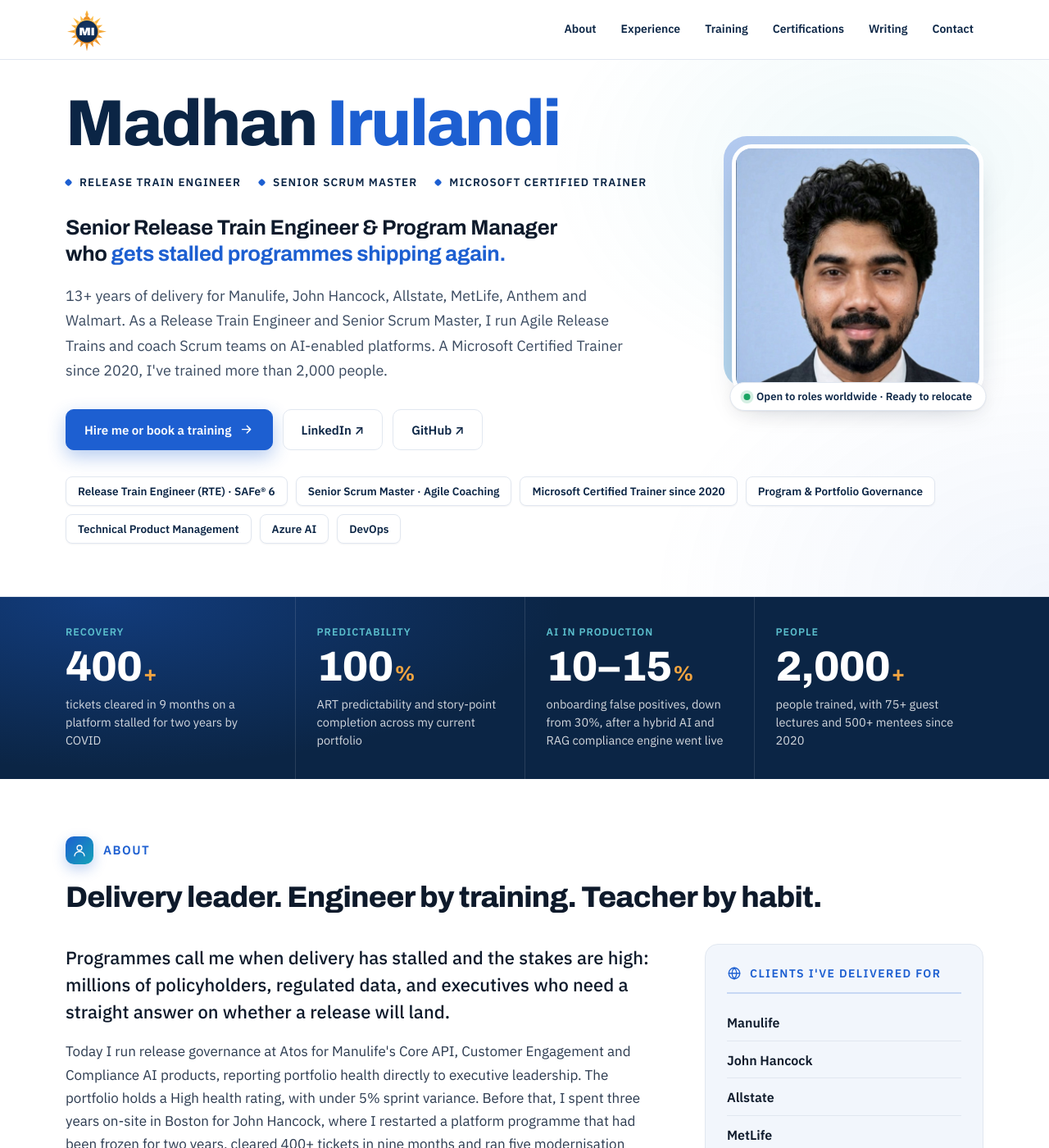
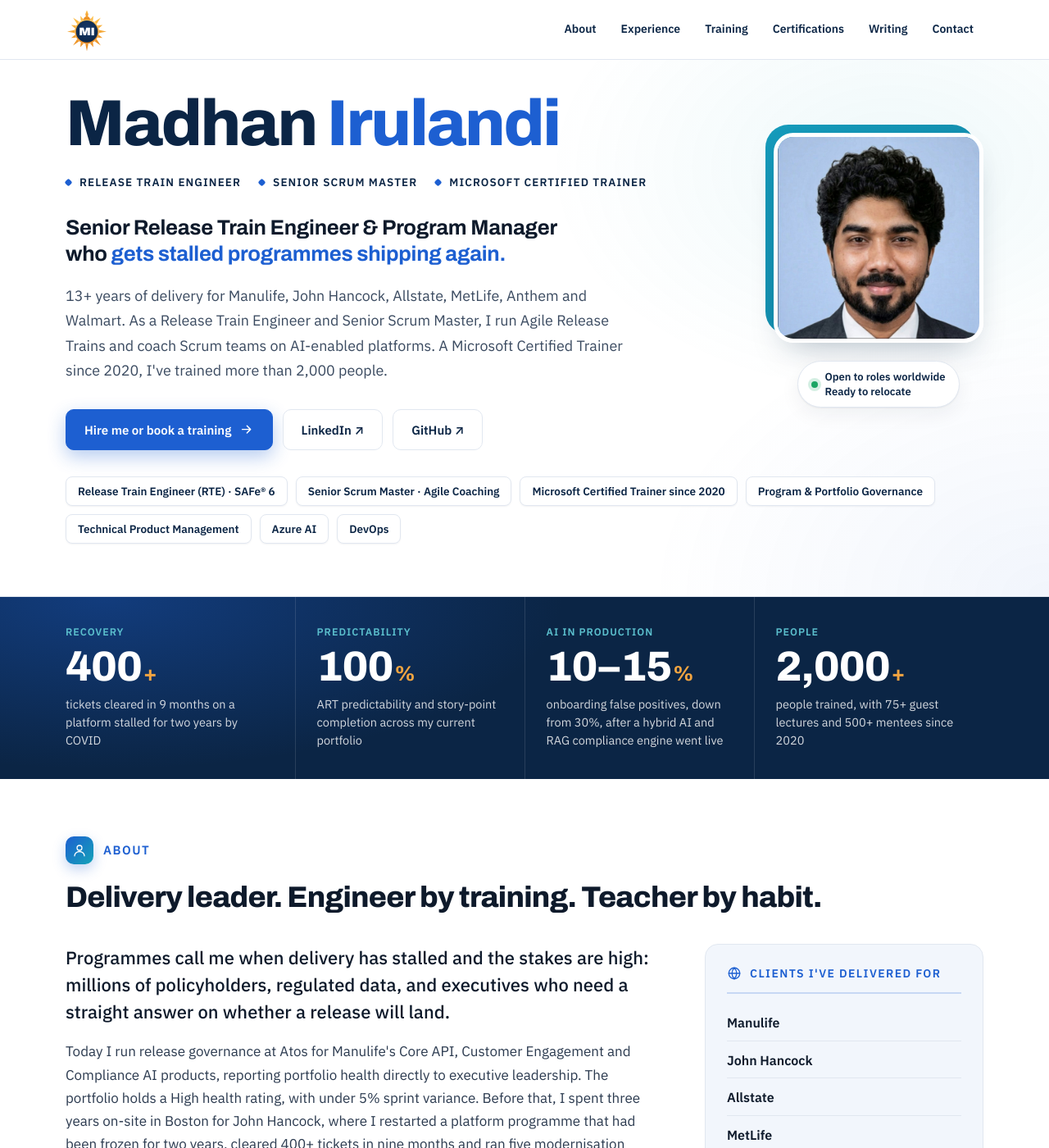
Before and after one commit to Madhan-I/Madhan-I.github.io, a Jekyll site: the page built from index.html, in a window 1280 px wide and 1400 px high. Shown: the whole window at 82% size. Built offline with Jekyll 4.4.1, drawn with Linux system fonts in a browser that asks for light colours.

Commit message:
Compact photo (270px), teal backing, status label below the photo
Co-Authored-By: Claude Opus 5.5 <noreply@anthropic.com>
Claude-Session: https://claude.ai/code/session_01MFRrTt7LBDdX57m85KHNGp

```diff
--- a/assets/css/style.css
+++ b/assets/css/style.css
@@ -394,6 +394,14 @@ nav .wrap { padding-block: 10px; }
   .portrait figcaption .st { text-align: left; }
 }
 
-/* Photo frame: white border, soft tinted backing that matches the page's light blues */
-.portrait::before { background: linear-gradient(135deg, color-mix(in srgb, var(--brand) 34%, #FFFFFF), color-mix(in srgb, var(--brand-2) 30%, #FFFFFF)); opacity: 1; }
+/* Photo frame: compact size, teal backing, status label sits below the photo */
+@media (min-width: 861px) {
+  .hero.has-photo { grid-template-columns: minmax(0, 1fr) clamp(220px, 20vw, 270px); }
+  .portrait { max-width: 270px; }
+}
+.portrait::before { background: linear-gradient(135deg, #159BBB, #1386A6); opacity: 1; inset: -10px 10px auto -10px; aspect-ratio: 1; }
 .portrait img { box-shadow: 0 18px 40px -18px color-mix(in srgb, var(--navy) 35%, transparent); }
+@media (min-width: 861px) {
+  .portrait figcaption { position: static; transform: none; display: flex; width: max-content; max-width: 100%; margin: 22px auto 0; white-space: nowrap; line-height: 1.35; }
+  .portrait figcaption .sep { display: block; height: 0; overflow: hidden; }
+}
```
